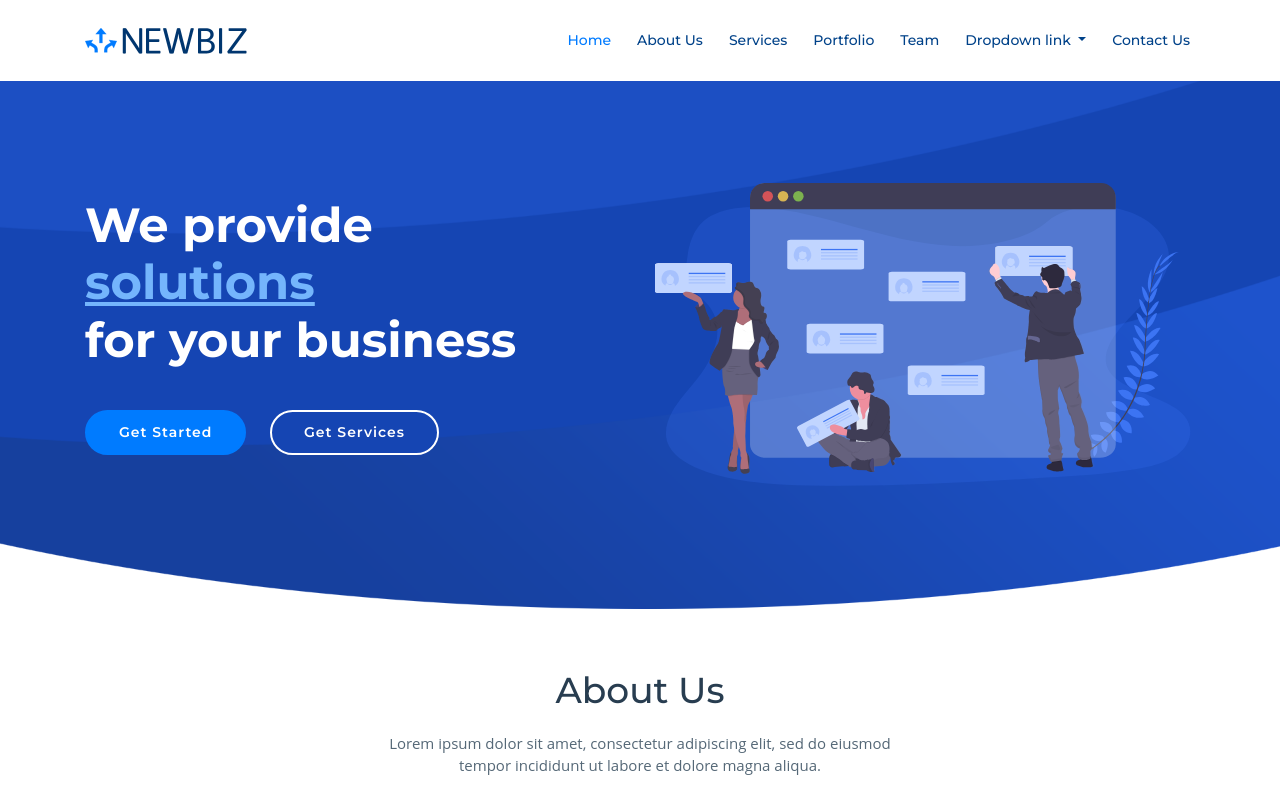
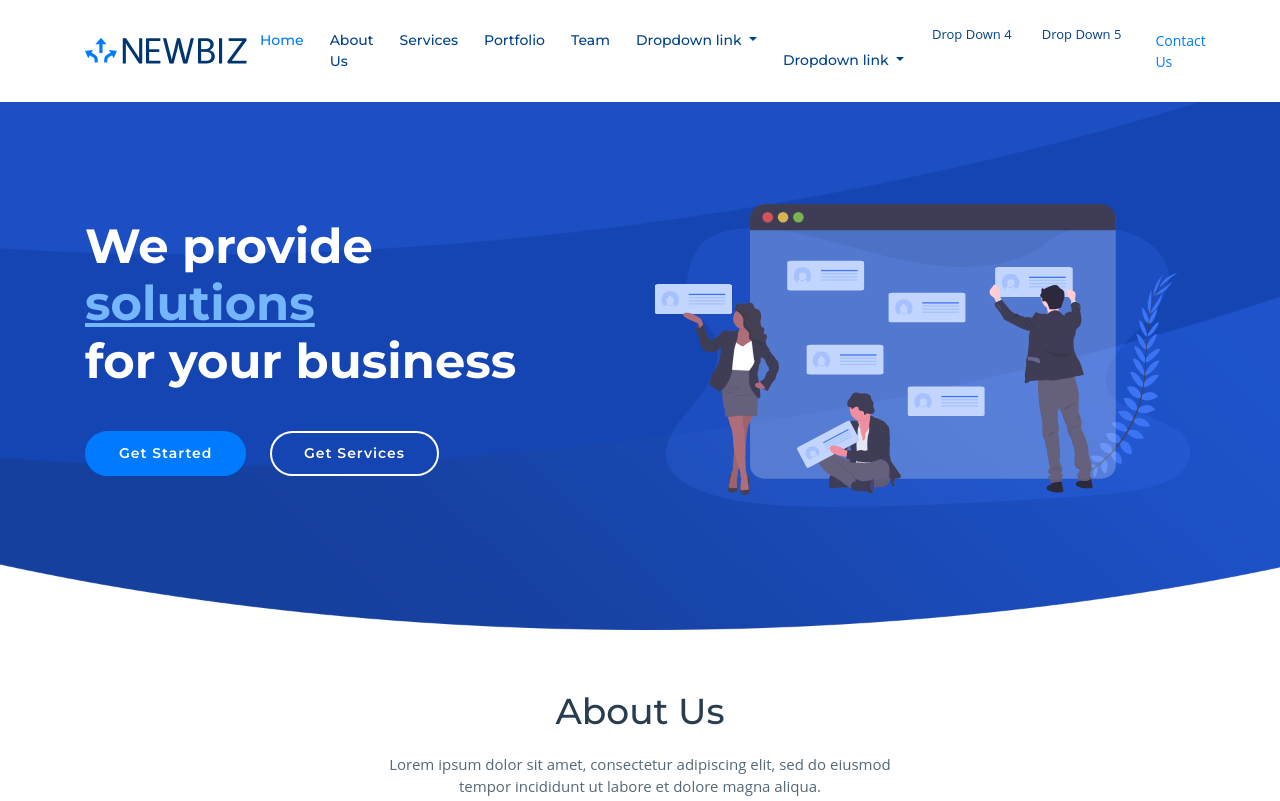
Before and after one commit to abhijitjachak/newbiz, a plain HTML site: page index.html in a window 1280 px wide. Shown: the top 801 px of the page. Drawn offline with nearby package versions, Linux system fonts and the light colour scheme.

Commit message:
updated19

```diff
--- a/index.html
+++ b/index.html
@@ -39,7 +39,20 @@
                             <div class="dropdown-menu" aria-labelledby="navbarDropdownMenuLink">
                                 <a class="dropdown-item" href="#">Drop Down 1</a>
                                 <a class="dropdown-item" href="#">Drop Down 2</a>
-                                <a class="dropdown-item" href="#">Drop Down 3</a>
+                                <a class="dropdown-item" href="#">
+                                    <li class="nav-item dropdown">
+                                        <a class="nav-link dropdown-toggle" href="#" id="navbarDropdownMenuLink" data-toggle="dropdown" aria-haspopup="true" aria-expanded="false">
+                                            Dropdown link
+                                        </a>
+                                        <div class="dropdown-menu" aria-labelledby="navbarDropdownMenuLink">
+                                            <a class="dropdown-item" href="#">Drop Down 1</a>
+                                            <a class="dropdown-item" href="#">Drop Down 2</a>
+                                            <a class="dropdown-item" href="#">Drop Down 3</a>
+                                            <a class="dropdown-item" href="#">Drop Down 4</a>
+                                            <a class="dropdown-item" href="#">Drop Down 5</a>
+                                        </div>
+                                    </li>
+                                </a>
                                 <a class="dropdown-item" href="#">Drop Down 4</a>
                                 <a class="dropdown-item" href="#">Drop Down 5</a>
                             </div>
```
